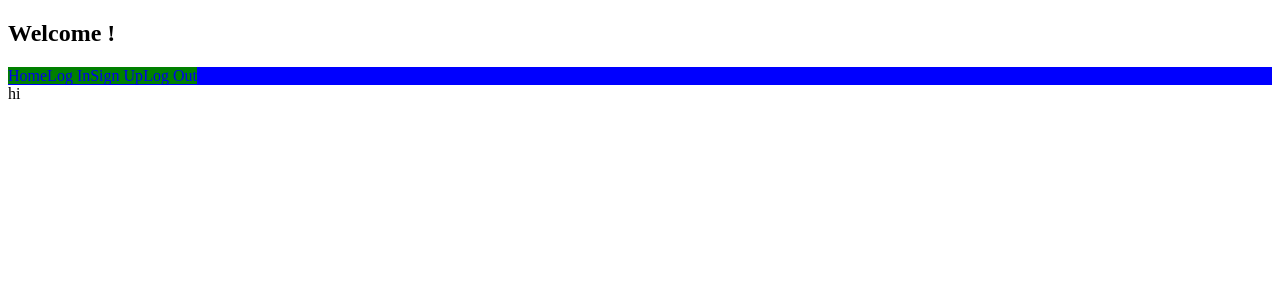
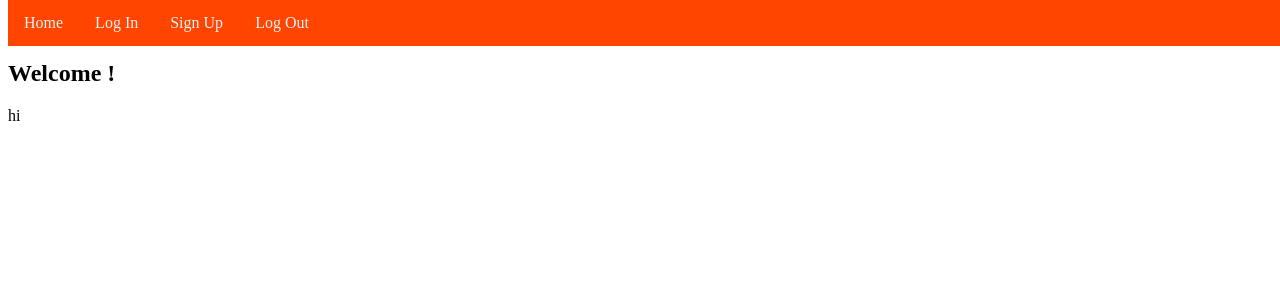
Before and after one commit to SLarkworthy/focus-timers-frontend, a React (Create React App) app: page / in a window 1280 px wide. Shown: the top 300 px of the page. Built offline with nearby package versions, Linux system fonts and the light colour scheme; no server answers.

Commit message:
navbar basic styling

```diff
--- a/src/components/NavBar.module.css
+++ b/src/components/NavBar.module.css
@@ -1,15 +1,20 @@
 .NavBar {
-    background-color: blue;
-    position: 0;
-}
-
-.NavBar ul {
-    display: flex;
-    flex-direction: row;
+    background-color: orangered;
+    position: fixed;
+    top: 0;
+    width: 100%;
 }
 
 .NavBar a {
-    background-color: green;
+    float: left;
+    display: block;
+    color: #f2f2f2;
+    text-align: center;
+    padding: 14px 16px;
     text-decoration: none;
+}
 
-}
+.NavBar a:hover {
+    background: #ddd;
+    color: black;
+  }
--- a/src/components/SessionStatus.js
+++ b/src/components/SessionStatus.js
@@ -1,6 +1,7 @@
 import React, { Component } from "react"
 import { connect } from "react-redux"
 import { sessionStatus } from "../store/actions/userActions"
+import classes from './SessionStatus.module.css'
 
 class SessionStatus extends Component {
 
@@ -10,7 +11,7 @@ class SessionStatus extends Component {
 
     render() {
         return (
-            <div>
+            <div className={classes.SessionStatus}>
                 <h2>Welcome {this.props.loggedIn ? this.props.currentUser.name : "!"}</h2>
             </div>
         )
--- /dev/null
+++ b/src/components/SessionStatus.module.css
@@ -0,0 +1,3 @@
+.SessionStatus {
+    margin-top: 60px;
+}
```
